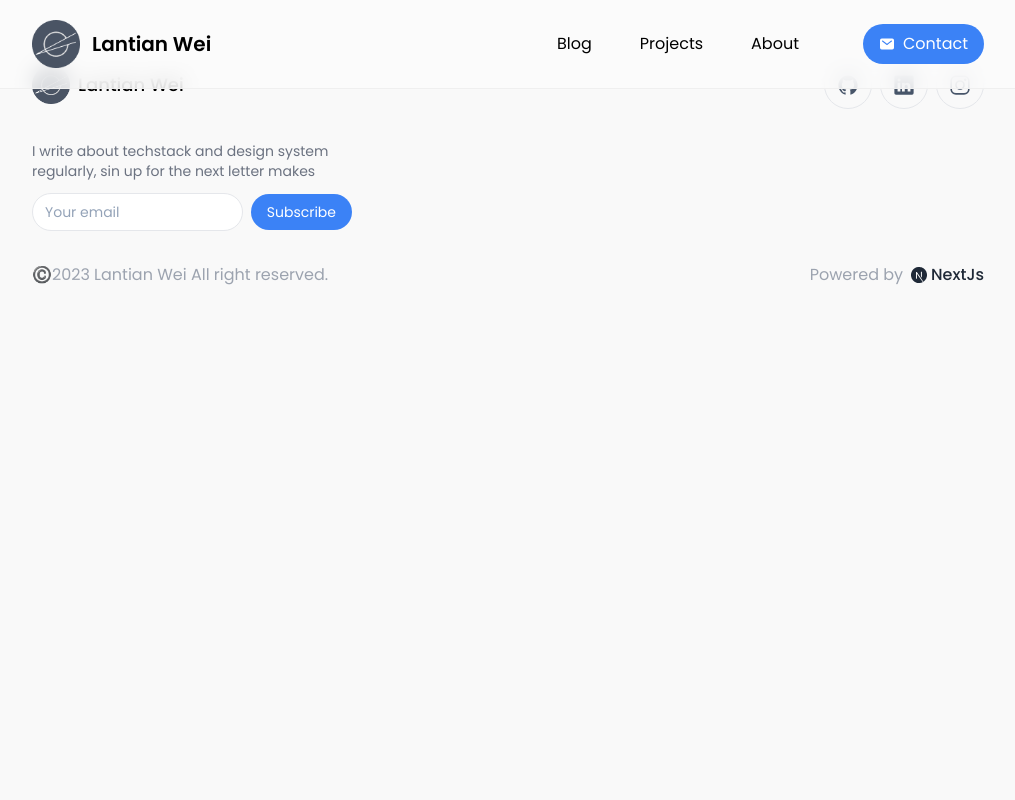
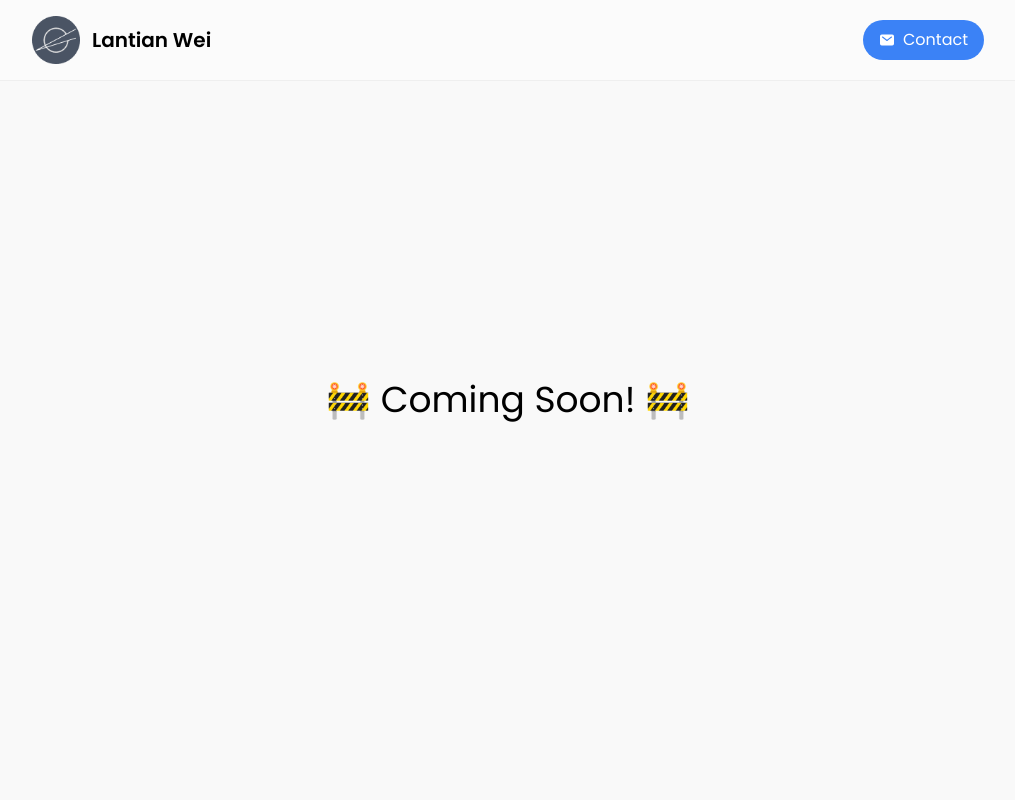
Before and after one commit to weilantian/lantian-web, a Next.js app: page / in a window 1280 px wide. Shown: the top 800 px of the page, without its empty margins (132-1147 px from the left). Built offline with nearby package versions, Linux system fonts and the light colour scheme.

Commit message:
feat: under construction

```diff
--- a/components/Footer.tsx
+++ b/components/Footer.tsx
@@ -45,7 +45,7 @@ const Footer: FC = () => {
           </div>
         </div>
         <div className="mt-8 max-w-[320px]">
-          <p className="text-sm text-gray-500">
+          <p className="text-sm text-gray-400">
             I write about techstack and design system regularly, sin up for the
             next letter makes
           </p>
--- a/components/Navbar/index.tsx
+++ b/components/Navbar/index.tsx
@@ -61,7 +61,7 @@ const Navbar: FC<{
             }}
             className="absolute md:hidden block -right-12 h-[120px] w-28 "
           ></span>
-          <div className="overflow-scroll scrollbar-hide md:overflow-auto">
+          <div className="overflow-scroll hidden scrollbar-hide md:overflow-auto">
             <div className=" py-4 md:static   ">
               <ul className="flex ml-4  md:w-auto w-[320px]  md:space-x-4  md:mr-12  mr-8">
                 <NavItem href="/blog" name="Blog" />
--- a/pages/index.tsx
+++ b/pages/index.tsx
@@ -13,5 +13,11 @@ export default function Home() {
   useEffect(() => {
     setNav((prev) => ({ ...prev, showName: true }));
   }, []);
-  return <></>;
+  return (
+    <>
+      <div className="w-full flex h-screen items-center justify-center">
+        <h1 className=" text-2xl  md:text-4xl">🚧 Coming Soon! 🚧</h1>
+      </div>
+    </>
+  );
 }
```
